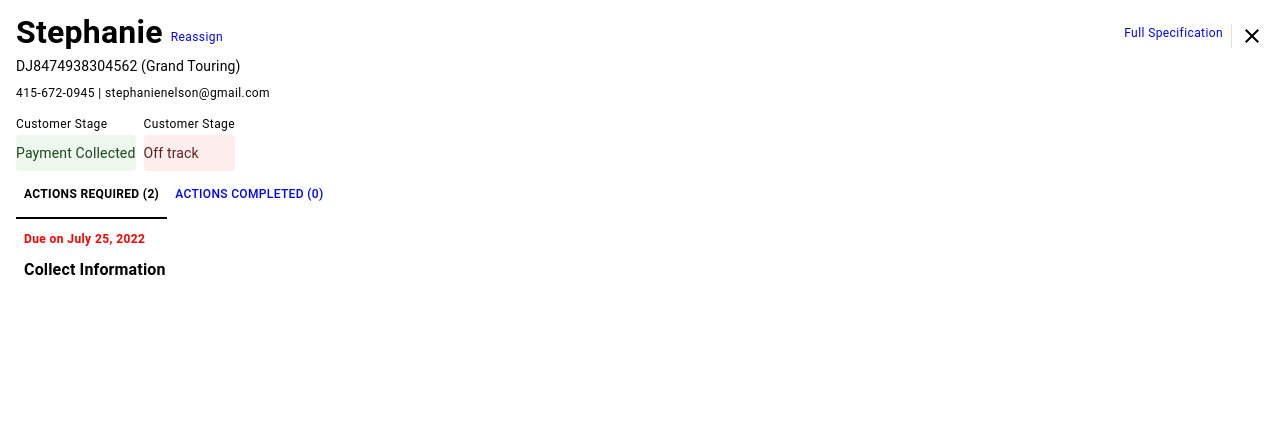
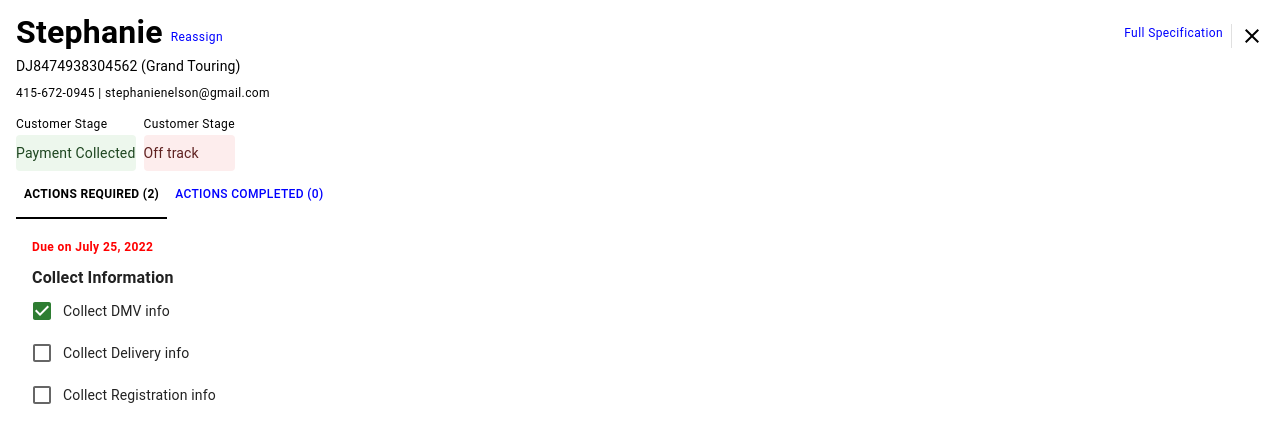
Before and after one commit to prashantks834006/lm-v360-main, a React (Create React App) app: page / in a window 1280 px wide. Shown: the top 442 px of the page. Built offline with nearby package versions, Linux system fonts and the light colour scheme; the HTML template or start-up script is replaced by a standard one.

Commit message:
feat: Updates Customer details section

```diff
--- /dev/null
+++ b/src/components/Checkbox/Checkbox.tsx
@@ -0,0 +1,32 @@
+import React from 'react';
+import { Box, FormGroup, FormControlLabel, Checkbox as MUICheckbox, Typography } from '@mui/material';
+import { styled } from '@mui/system';
+
+const StyledCheckbox = styled(MUICheckbox)(() => ({
+  '& .MuiFormControlLabel-label': {
+    fontSize: 14,
+  },
+}));
+
+const Checkbox: React.FC = () => {
+  return (
+    <Box>
+      <FormGroup>
+        <FormControlLabel
+          control={<StyledCheckbox color="success" defaultChecked />}
+          label={<Typography variant="body2">Collect DMV info</Typography>}
+        />
+        <FormControlLabel
+          control={<StyledCheckbox color="success" />}
+          label={<Typography variant="body2">Collect Delivery info</Typography>}
+        />
+        <FormControlLabel
+          control={<StyledCheckbox color="success" />}
+          label={<Typography variant="body2">Collect Registration info</Typography>}
+        />
+      </FormGroup>
+    </Box>
+  );
+};
+
+export default Checkbox;
--- /dev/null
+++ b/src/components/Checkbox/index.tsx
@@ -0,0 +1,3 @@
+import Checkbox from './Checkbox';
+
+export default Checkbox;
--- a/src/components/Tabs/Tabs.tsx
+++ b/src/components/Tabs/Tabs.tsx
@@ -26,7 +26,7 @@ const Tab = styled(MUITab)<TabProps>(({ theme }) => ({
 const ATabs: React.FC = () => {
   return (
     <Box>
-      <Tabs value={0} disableRipple>
+      <Tabs value={0} disableTouchRipple disableRipple>
         <Tab label="Actions Required (2)" />
         <Tab label="Actions Completed (0)" />
       </Tabs>
--- a/src/modules/CustomerDetailsSection/CustomerDetailsSection.tsx
+++ b/src/modules/CustomerDetailsSection/CustomerDetailsSection.tsx
@@ -1,7 +1,8 @@
-import { Alert, Box, Divider, Typography } from '@mui/material';
+import { Alert, Box, Divider, Paper, Typography } from '@mui/material';
 import React from 'react';
 import CloseIcon from '@mui/icons-material/Close';
 import { Stack } from '@mui/system';
+import Checkbox from '../../components/Checkbox';
 import Tabs from '../../components/Tabs';
 
 const CustomerDetailsSection: React.FC = () => {
@@ -50,7 +51,8 @@ const CustomerDetailsSection: React.FC = () => {
         </Box>
       </Box>
       <Tabs />
-      <Box bgcolor="#fff" padding={1}>
+      <Paper elevation={0}>
+        <Box p={2}>
           <Box mb={1}>
             <Typography variant="caption" color="red" fontWeight="600">
               Due on July 25, 2022
@@ -59,7 +61,11 @@ const CustomerDetailsSection: React.FC = () => {
           <Typography variant="body1" fontWeight="600">
             Collect Information
           </Typography>
+          <Box>
+            <Checkbox />
           </Box>
+        </Box>
+      </Paper>
     </Box>
   );
 };
```
Also changed, not shown: 2 other files (tests, documents, lock files or other folders). Lines whose indentation alone changed are shown as unchanged.
